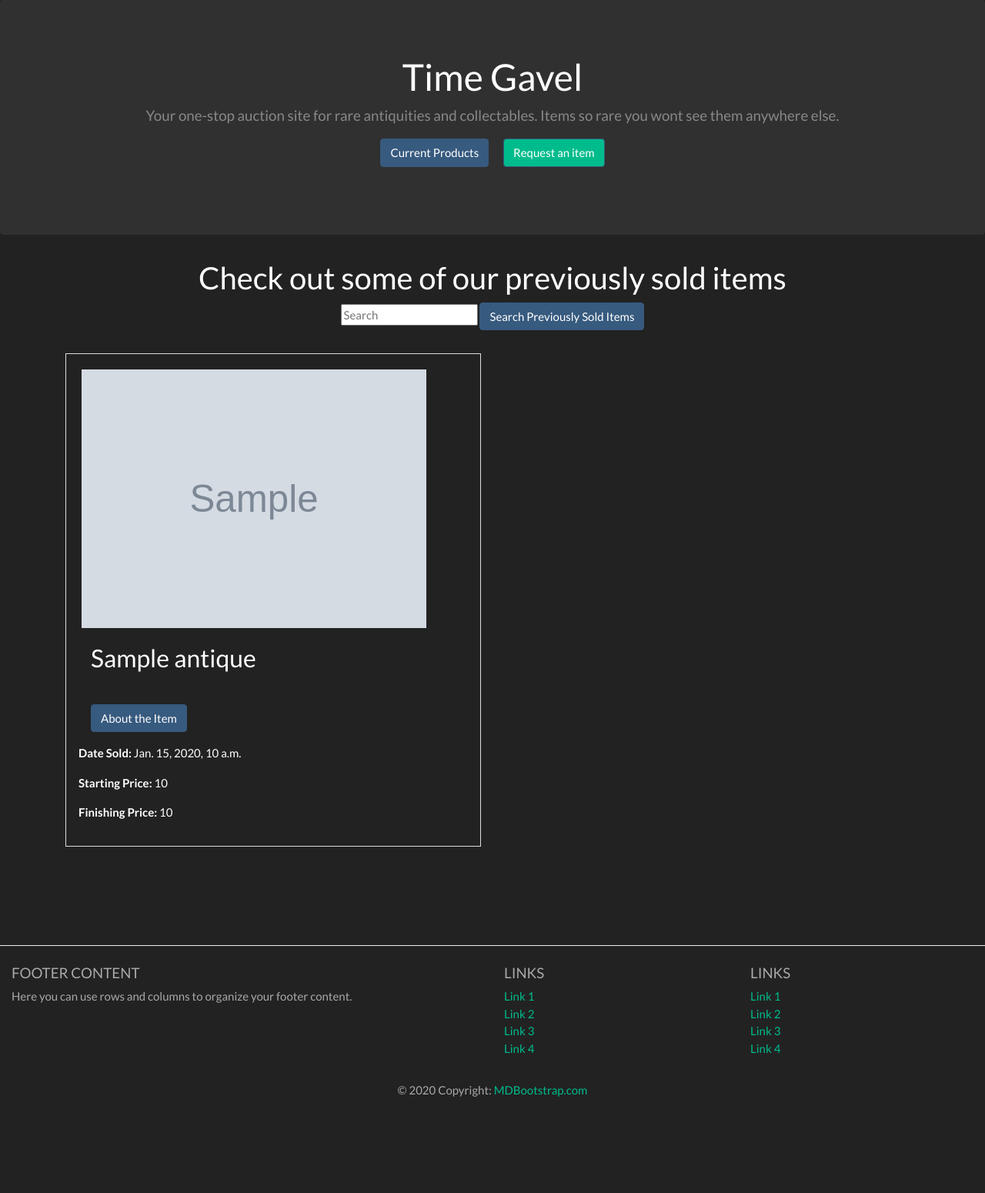
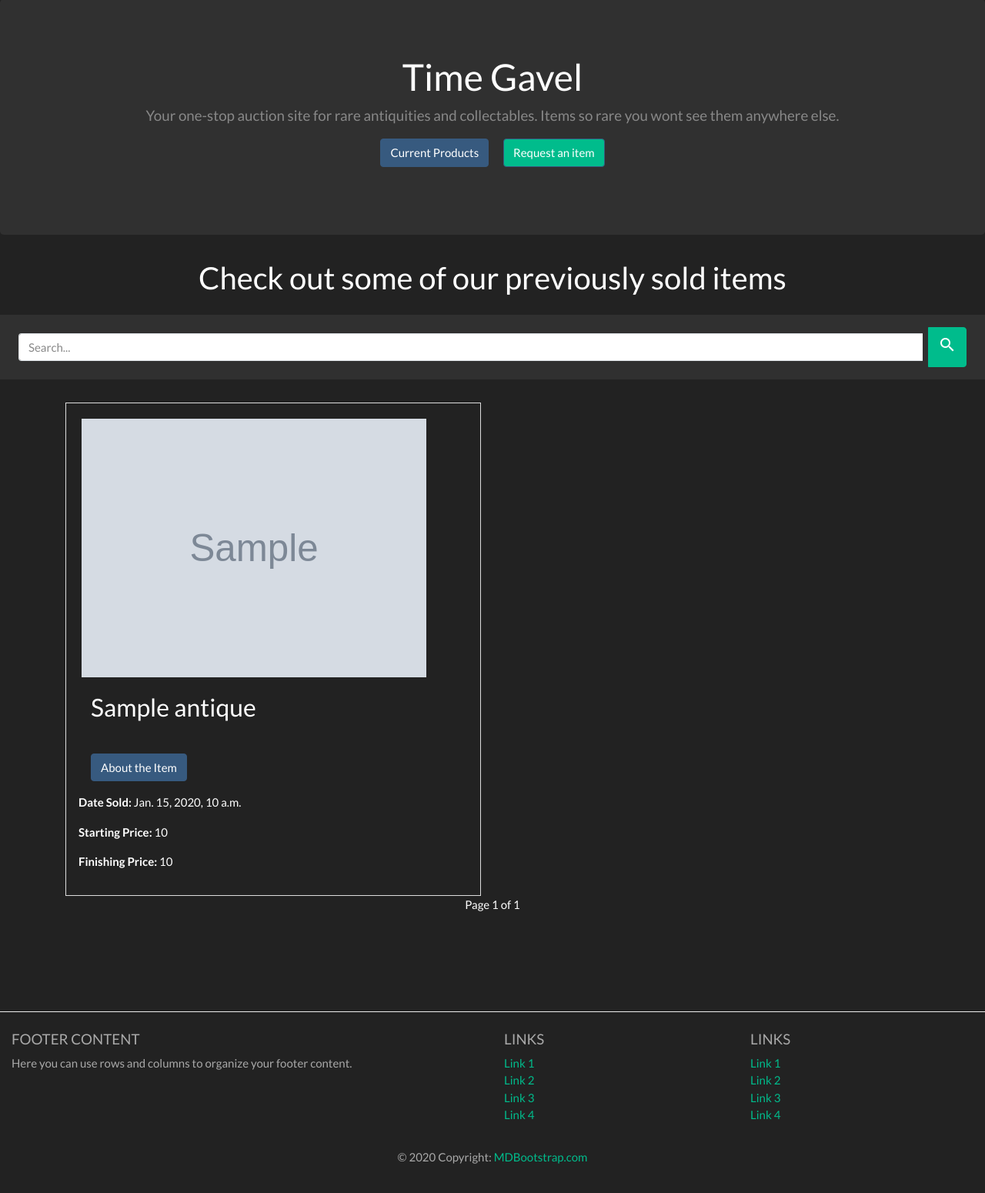
Before and after one commit to Didgerydont/fullstack-milestone, a Django app: template home/templates/index.html in a window 1280 px wide. Shown: the part 136-1686 px from the top of the page at 77% size. Before the commit the page ends 1561 px from the top, so only its background shows below. Run offline with Django 3.2, Linux system fonts and the light colour scheme; the template is opened without the code that fills it: most values are stand-ins (such as "Sample title", 1, 10 or a date in 2020); grey boxes marked "Sample" are stand-in pictures; some libraries are stand-ins or nearby versions.

Commit message:
basic search element is working, prettied up the search bar

```diff
--- a/home/templates/index.html
+++ b/home/templates/index.html
@@ -15,21 +15,27 @@
 
 <div class="container-fluid">
     <div class="row">
-        <div class="col-sm-12 text-center">
+        <div class="col-sm-12 text-center mb-3">
             <h2>Check out some of our previously sold items</h2>
         </div>
     </div>
 </div>
-<div class="container-fluid">
-    <div class="row">
-        <div class="col-sm-12 text-center">
-            <form action="{% url 'search:search_pastitems' %}" method="GET" value="{{ request.GET.q }}">
-                <input type="text" value="{{ request.GET.q }}" placeholder="Search">
-                <button class="btn btn-primary" type="search">Search Previously Sold Items</button>
-            </form>
-        </div>
+
+<nav aria-label="search-bar" class="navbar navbar-expand-md navbar-dark bg-dark mb-2">
+    <div class="d-flex flex-grow-1">
+        <form method="GET" action="{% url 'search:search_past_items' %}" class="mr-2 my-auto w-100 d-inline-block order-1">
+            <div class="input-group">
+                <input name="q" value="{{ request.GET.Q }}" type="text" class="form-control border m-2 border-right-0" placeholder="Search...">
+                <span class="input-group-append">
+
+                    <button class="btn btn-success" type="submit">
+                        <span class="material-icons">search</span>
+                    </button>
+                </span>
+            </div>
+        </form>
     </div>
-</div>
+</nav>
 
 <div class="container">
     <div class="row row-flex">
@@ -61,5 +67,6 @@
         </div>
         {% endfor %}
     </div>
+    {% include 'pagination.html' %}
 </div>
 {% endblock %}
--- a/search/urls.py
+++ b/search/urls.py
@@ -1,11 +1,11 @@
 from django.conf.urls import url
 from . import views
-from .views import search_antiques, search_pastitems
+from .views import search_antiques, search_past_items
 
 app_name = 'search'
 
 urlpatterns = [
-    url('search_antiques/', views.search_antiques, name='search_antiques'),
-    url('search_pastitems/', views.search_pastitems, name='search_pastitems'),
+    url('search/current_items', views.search_antiques, name='search_antiques'),
+    url('search/search_past_items', views.search_past_items, name='search_past_items')
 
 ]
--- a/templates/base.html
+++ b/templates/base.html
@@ -8,6 +8,7 @@
 	<meta name="viewport" content="width=device-width, initial-scale=1.0">
 	<meta http-equiv="X-UA-Compatible" content="ie=edge">
     <link rel="stylesheet" href="https://stackpath.bootstrapcdn.com/bootstrap/4.3.1/css/bootstrap.min.css" integrity="sha384-ggOyR0iXCbMQv3Xipma34MD+dH/1fQ784/j6cY/iJTQUOhcWr7x9JvoRxT2MZw1T" crossorigin="anonymous">
+    <link href="https://fonts.googleapis.com/icon?family=Material+Icons" rel="stylesheet">
     <link rel="stylesheet" href="{% static 'css/custom.css' %}">
     <link rel="stylesheet" href="{% static 'css/bootswatch.min.css' %}">
     <script src="https://cdnjs.cloudflare.com/ajax/libs/jquery/3.2.1/jquery.min.js"></script>
--- /dev/null
+++ b/templates/pagination.html
@@ -0,0 +1,19 @@
+<div class="container">
+    <div class="col-xs-12 d-flex justify-content-center">
+        <div class="pagination text-center">
+            <span class="step-links">
+                {% if items.has_previous %}
+                    <a href="?page={{ items.previous_page_number }}"><span class="material-icons">chevron_left</span></a>
+                {% endif %}
+
+                <span class="current">
+                    Page {{ items.number }} of {{ items.paginator.num_pages }}
+                </span>
+
+                {% if items.has_next %}
+                    <a href="?page={{ items.next_page_number }}"><span class="material-icons">right</span></a>
+                {% endif %}
+            </span>
+        </div>
+    </div>
+</div>
```
Also changed, not shown: antiques/templates/antiques.html (+21 -9 lines), search/views.py (+20 -6 lines).
